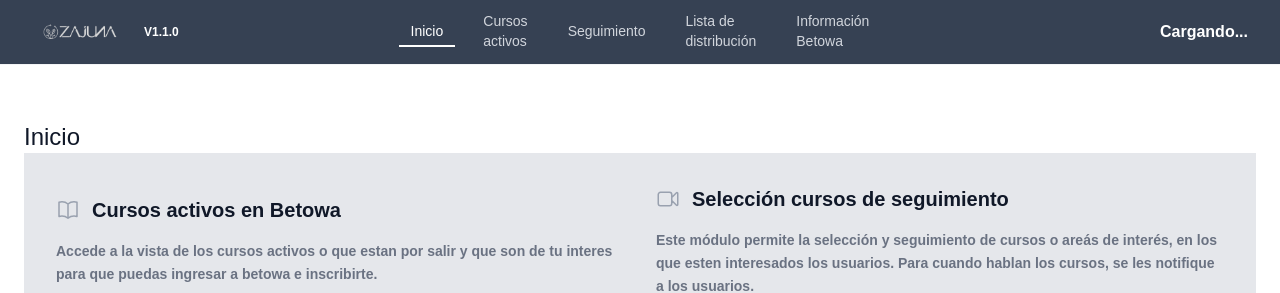
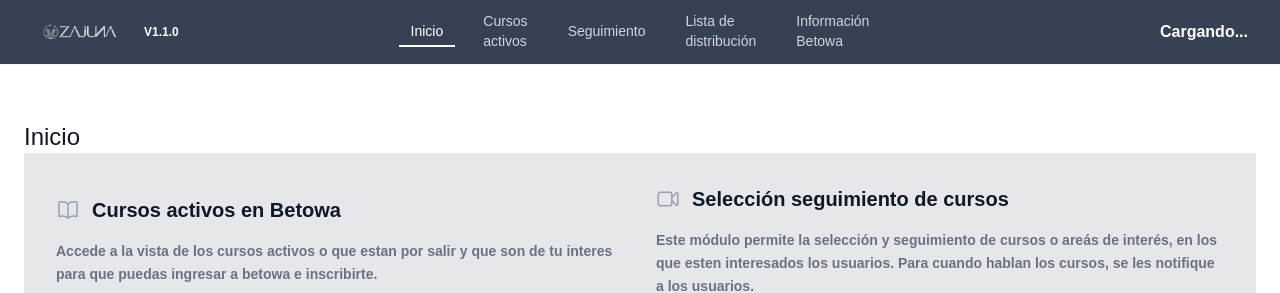
Before and after one commit to japalacioSena/Recomendacion-de-cursos, a Next.js app in the folder frontend/: page / in a window 1280 px wide. Shown: the top 293 px of the page. Built offline with nearby package versions, Linux system fonts and the light colour scheme; no server answers.

Commit message:
organización de enlace de navegación de inicio

```diff
--- a/frontend/src/app/page.tsx
+++ b/frontend/src/app/page.tsx
@@ -6,9 +6,10 @@ export default function Home() {
     <div className="p-6">
       <h1 className="mt-8 text-2xl font-medium text-gray-900">Inicio</h1>
       <div className="items-center  bg-gray-200 bg-opacity-25 grid grid-cols-1 md:grid-cols-2 gap-6 lg:gap-8 p-6 lg:p-8">
+
+        {/* Enlace para cursos activos */}
         <Link
-          href=""
-          target="_blank"
+          href="/cursos_activos"
           className="inline-flex items-center font-semibold text-indigo-700"
         >
           <div>
@@ -54,8 +55,9 @@ export default function Home() {
           </div>
         </Link>
 
+        {/* Enlace para seguiemiento de cursos */}
         <Link
-          href=""
+          href="/seguimiento_cursos"
           className="inline-flex items-center font-semibold text-indigo-700"
         >
           <div>
@@ -73,7 +75,7 @@ export default function Home() {
                 />
               </svg>
               <h2 className="ms-3 text-xl font-semibold text-gray-900">
-                Selección cursos de seguimiento
+                Selección seguimiento de cursos
               </h2>
             </div>
 
@@ -100,8 +102,9 @@ export default function Home() {
           </div>
         </Link>
 
+        {/* Enlace para curso de distribución */}
         <Link
-          href=""
+          href="/lista_distribucion"
           className="inline-flex items-center font-semibold text-indigo-700"
         >
           <div>
@@ -146,8 +149,9 @@ export default function Home() {
           </div>
         </Link>
 
+        {/* Información de interes betowa */}
         <Link
-          href=""
+          href="/informacion_betowa"
           className="inline-flex items-center font-semibold text-indigo-700"
         >
           <div>
```
